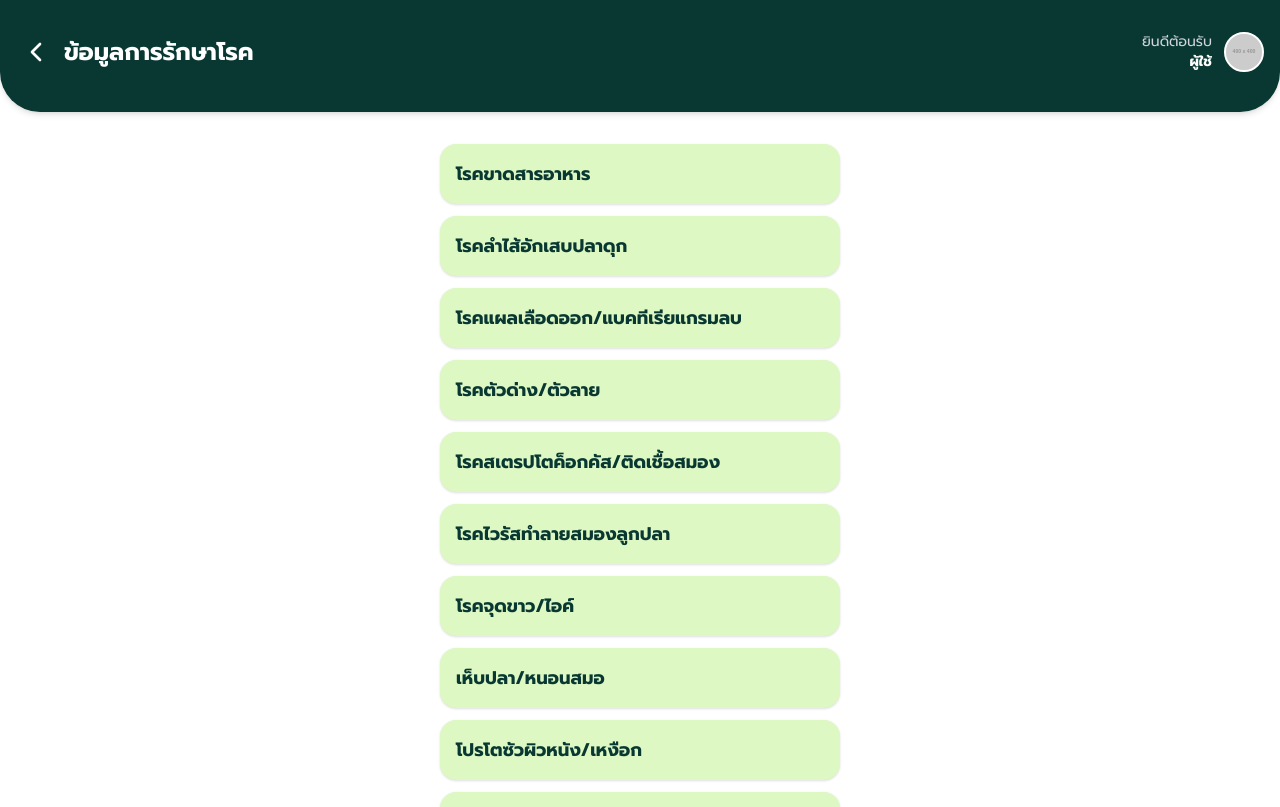
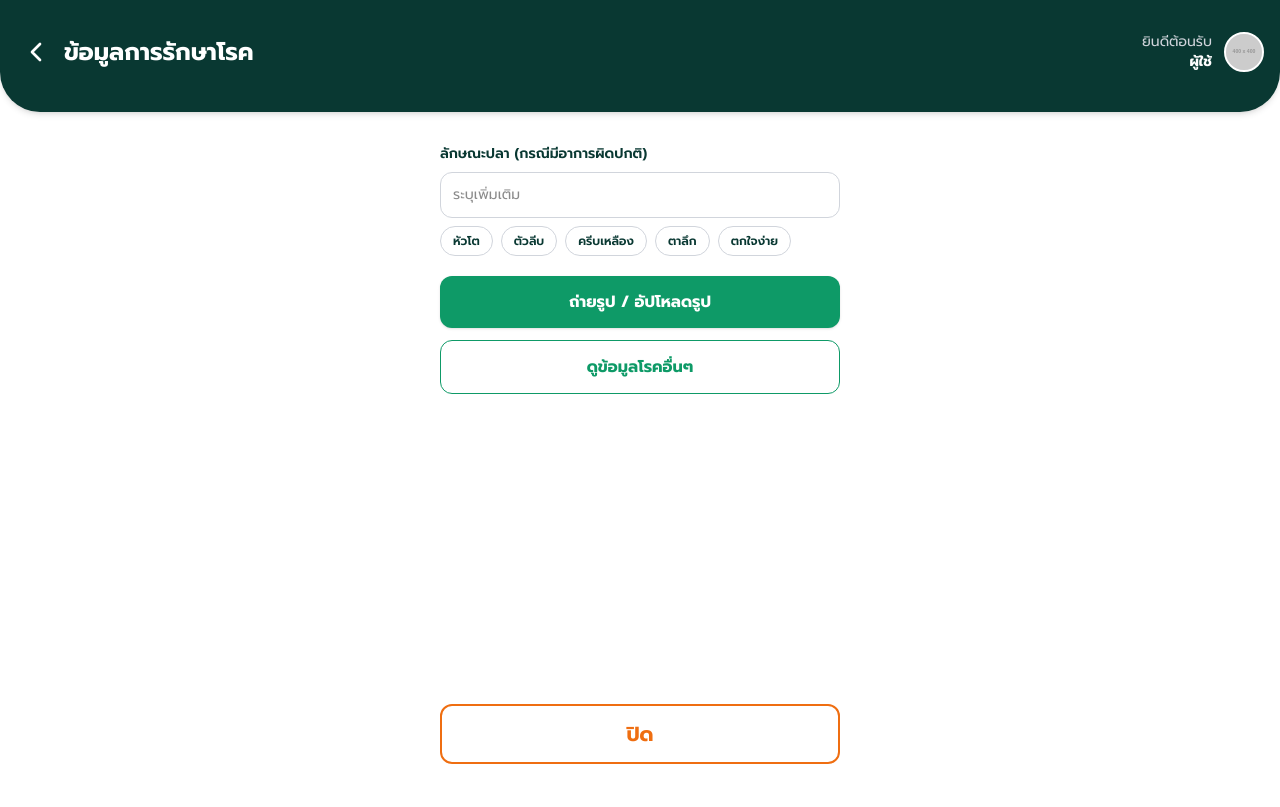
Before and after one commit to koard/DukeFarm-Frontend, a Next.js app: page /large/disease-info-large in a window 1280 px wide. Shown: the top 807 px of the page. Built offline with nearby package versions, Linux system fonts and the light colour scheme.

Commit message:
Refactor DiseaseInfo: Enhance UI with mode-based rendering and symptom tagging functionality

```diff
--- a/src/components/disease/DiseaseInfo.tsx
+++ b/src/components/disease/DiseaseInfo.tsx
@@ -89,17 +89,40 @@ interface DiseaseInfoProps {
   backHref: string;
 }
 
+type ViewMode = 'form' | 'list' | 'detail';
+
+const SYMPTOM_TAGS = ['หัวโต', 'ตัวลีบ', 'ครีบเหลือง', 'ตาลึก', 'ตกใจง่าย'];
+
 export const DiseaseInfo = ({ backHref }: DiseaseInfoProps) => {
   const router = useRouter();
   const lineUser = useLineUser();
+  const [mode, setMode] = useState<ViewMode>('form');
   const [selectedDisease, setSelectedDisease] = useState<DiseaseInfo | null>(null);
+  const [symptomInput, setSymptomInput] = useState('');
+  const [selectedTags, setSelectedTags] = useState<string[]>([]);
+
+  const toggleTag = (tag: string) => {
+    setSelectedTags((prev) =>
+      prev.includes(tag) ? prev.filter((item) => item !== tag) : [...prev, tag],
+    );
+  };
 
   const handleBack = () => {
-    if (selectedDisease) {
+    if (mode === 'detail') {
       setSelectedDisease(null);
-    } else {
+      setMode('list');
+      return;
+    }
+    if (mode === 'list') {
+      setMode('form');
+      return;
+    }
     router.push(backHref);
-    }
+  };
+
+  const openDisease = (disease: DiseaseInfo) => {
+    setSelectedDisease(disease);
+    setMode('detail');
   };
 
   return (
@@ -113,7 +136,7 @@ export const DiseaseInfo = ({ backHref }: DiseaseInfoProps) => {
             <ChevronLeft className="w-8 h-8" />
           </button>
           <h1 className="text-2xl font-bold">
-            {selectedDisease ? selectedDisease.name : 'ข้อมูลการรักษาโรค'}
+            {mode === 'detail' && selectedDisease ? selectedDisease.name : 'ข้อมูลการรักษาโรค'}
           </h1>
         </div>
         <div className="flex items-center gap-3">
@@ -133,14 +156,62 @@ export const DiseaseInfo = ({ backHref }: DiseaseInfoProps) => {
         </div>
       </div>
 
-      <div className="px-6 mt-8 w-full max-w-md mx-auto flex flex-col min-h-[calc(100vh-180px)] justify-between">
+      <div className="px-6 mt-8 w-full max-w-md mx-auto flex flex-col min-h-[calc(100vh-180px)] justify-between gap-6">
+        {mode === 'form' && (
+          <div className="space-y-5">
+            <div className="space-y-2">
+              <p className="text-sm text-[#093832] font-semibold">ลักษณะปลา (กรณีมีอาการผิดปกติ)</p>
+              <input
+                value={symptomInput}
+                onChange={(e) => setSymptomInput(e.target.value)}
+                placeholder="ระบุเพิ่มเติม"
+                className="w-full rounded-xl border border-gray-300 px-3 py-3 text-sm focus:outline-none focus:ring-2 focus:ring-emerald-500"
+              />
+              <div className="flex flex-wrap gap-2">
+                {SYMPTOM_TAGS.map((tag) => {
+                  const active = selectedTags.includes(tag);
+                  return (
+                    <button
+                      type="button"
+                      key={tag}
+                      onClick={() => toggleTag(tag)}
+                      className={`px-3 py-1.5 rounded-full text-xs font-semibold border ${
+                        active
+                          ? 'bg-[#093832] text-white border-[#093832]'
+                          : 'bg-white text-[#093832] border-gray-300'
+                      }`}
+                    >
+                      {tag}
+                    </button>
+                  );
+                })}
+              </div>
+            </div>
 
-        {!selectedDisease && (
+            <div className="space-y-3">
+              <button
+                type="button"
+                className="w-full py-3.5 rounded-xl text-base font-bold text-white bg-[#0E9A67] shadow-sm hover:brightness-105"
+              >
+                ถ่ายรูป / อัปโหลดรูป
+              </button>
+              <button
+                type="button"
+                onClick={() => setMode('list')}
+                className="w-full py-3.5 rounded-xl text-base font-bold text-[#0E9A67] border border-[#0E9A67] bg-white hover:bg-emerald-50"
+              >
+                ดูข้อมูลโรคอื่นๆ
+              </button>
+            </div>
+          </div>
+        )}
+
+        {mode === 'list' && (
           <div className="flex flex-col gap-3">
             {DISEASE_DATA.map((disease, index) => (
               <button
                 key={index}
-                onClick={() => setSelectedDisease(disease)}
+                onClick={() => openDisease(disease)}
                 className="bg-[#DDF8C2] p-4 rounded-2xl text-left text-[#093832] font-bold text-lg shadow-sm hover:bg-[#cceeaf] transition-colors"
               >
                 {disease.name}
@@ -149,7 +220,7 @@ export const DiseaseInfo = ({ backHref }: DiseaseInfoProps) => {
           </div>
         )}
 
-        {selectedDisease && (
+        {mode === 'detail' && selectedDisease && (
           <div className="space-y-6">
             <div className="bg-[#FFF6DB] p-5 rounded-2xl shadow-sm">
               <h3 className="font-bold text-black mb-3 text-lg">ลักษณะที่พบ</h3>
@@ -167,7 +238,7 @@ export const DiseaseInfo = ({ backHref }: DiseaseInfoProps) => {
           </div>
         )}
 
-        <div className="mt-8">
+        <div className="mt-auto">
           <button
             type="button"
             onClick={() => router.push(backHref)}
@@ -176,7 +247,6 @@ export const DiseaseInfo = ({ backHref }: DiseaseInfoProps) => {
             ปิด
           </button>
         </div>
-
       </div>
     </div>
   );
```
Lines whose indentation alone changed are shown as unchanged.
